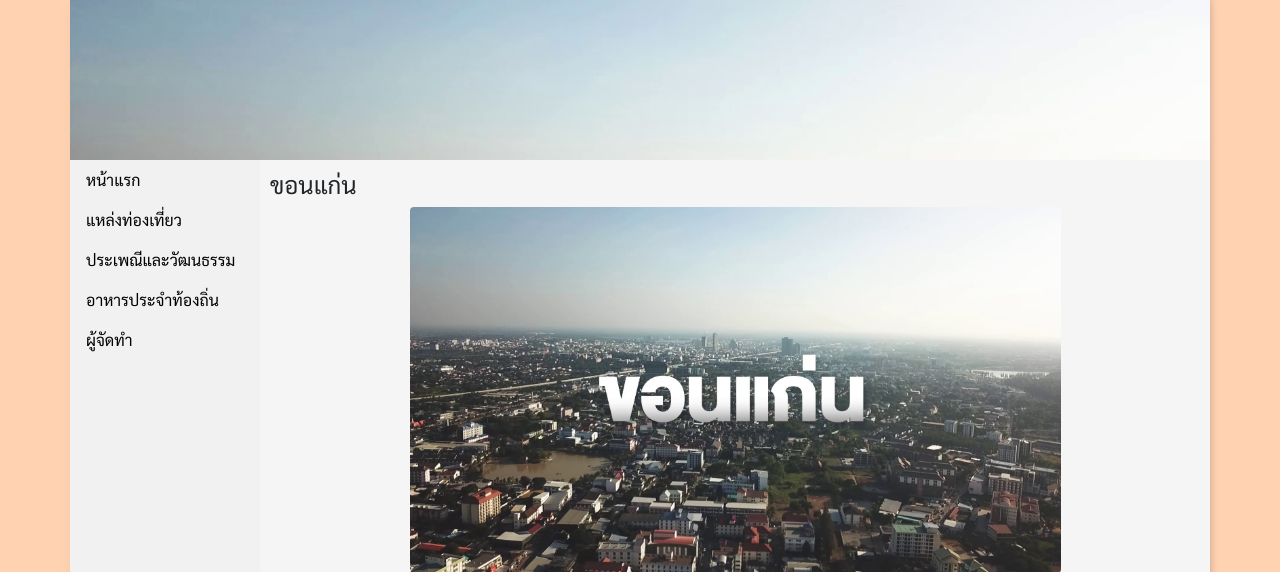
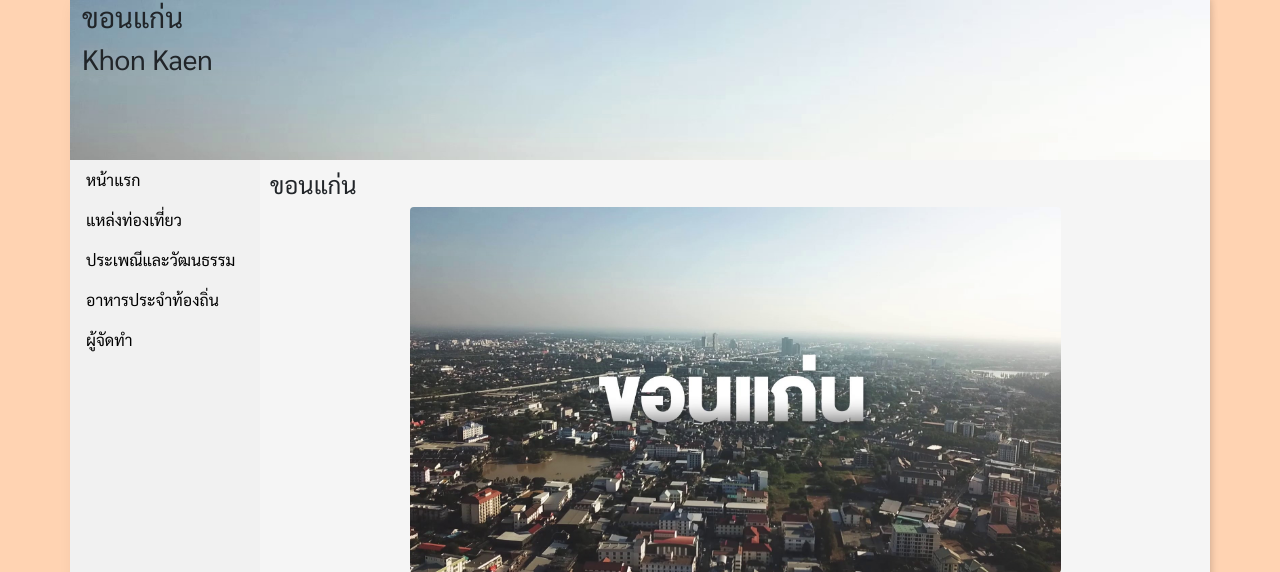
Before and after one commit to Khimm319/project, a PHP site: page / in a window 1280 px wide. Shown: the top 572 px of the page. Run offline with PHP 8.4, Linux system fonts and the light colour scheme.

Commit message:
Update index.php

```diff
--- a/index.php
+++ b/index.php
@@ -73,6 +73,12 @@
       <div class="row">
         <div class="col-12" id="header">
           <!-- เฮดเดอร์ -->
+          <h3>
+            ขอนแก่น
+          </h3>
+          <h3>
+            Khon Kaen
+          </h3>
         </div>
       </div>
       <div class="row">
```
